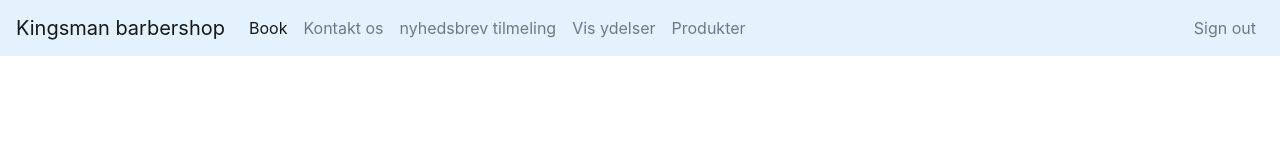
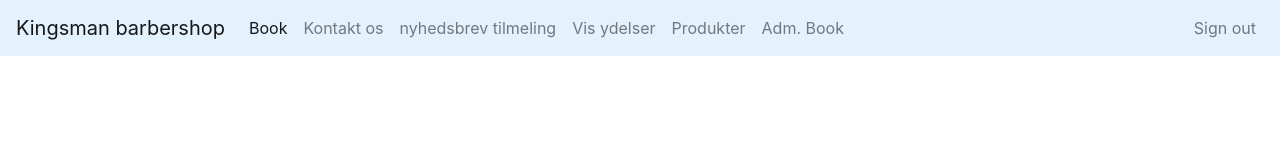
Before and after one commit to Wajiddat18c/KingsmanBarbershop, a website: page public/adminlogin/admin_header.html in a window 1280 px wide. Drawn offline with nearby package versions, Linux system fonts and the light colour scheme; files that its build step writes are made by us from their sources.

Commit message:
Update admin_header.html

```diff
--- a/public/adminlogin/admin_header.html
+++ b/public/adminlogin/admin_header.html
@@ -44,6 +44,9 @@
             <li class="nav-item">
               <a class="nav-link" href="/admin_products">Produkter</a>
             </li>
+            <li class="nav-item">
+              <a class="nav-link" href="/admin_booking">Adm. Book</a>
+            </li>
             <!--
             <li class="nav-item">
               <a class="nav-link" href="/signup">Sign up</a>
```
